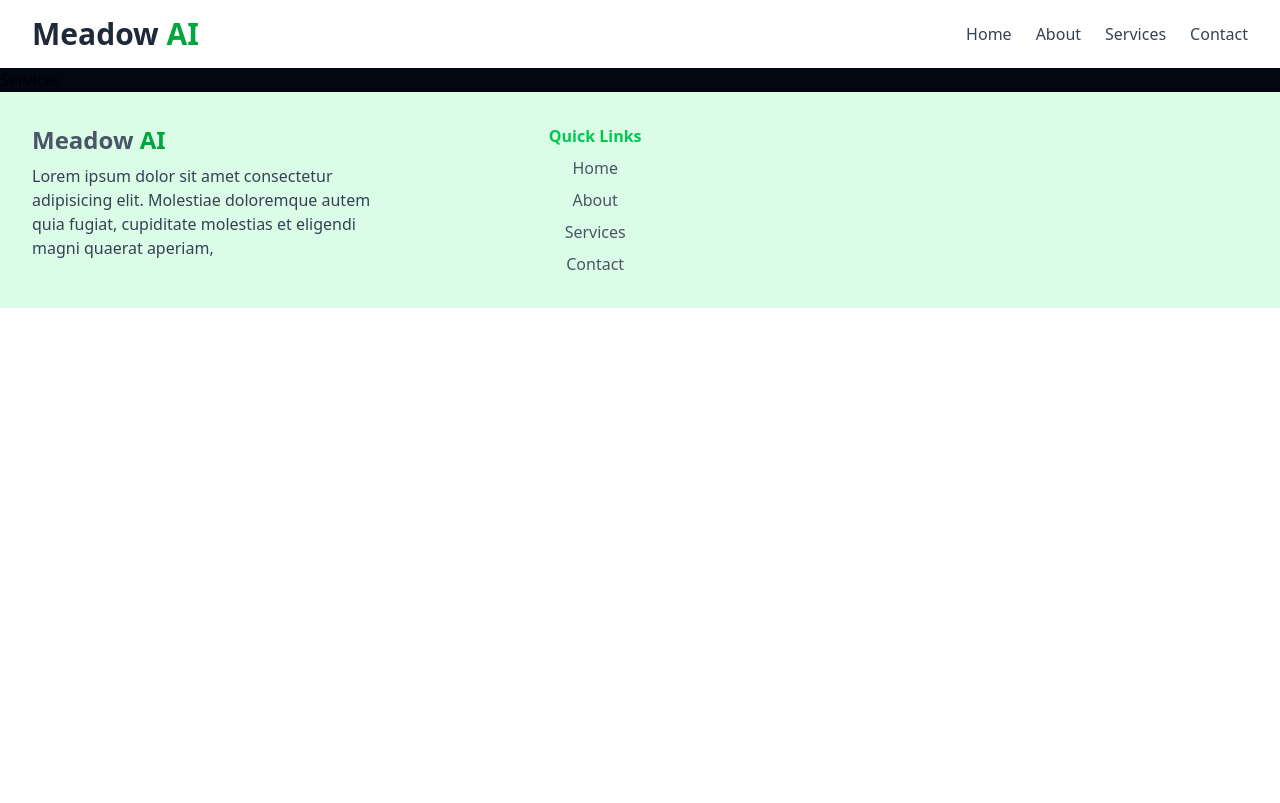
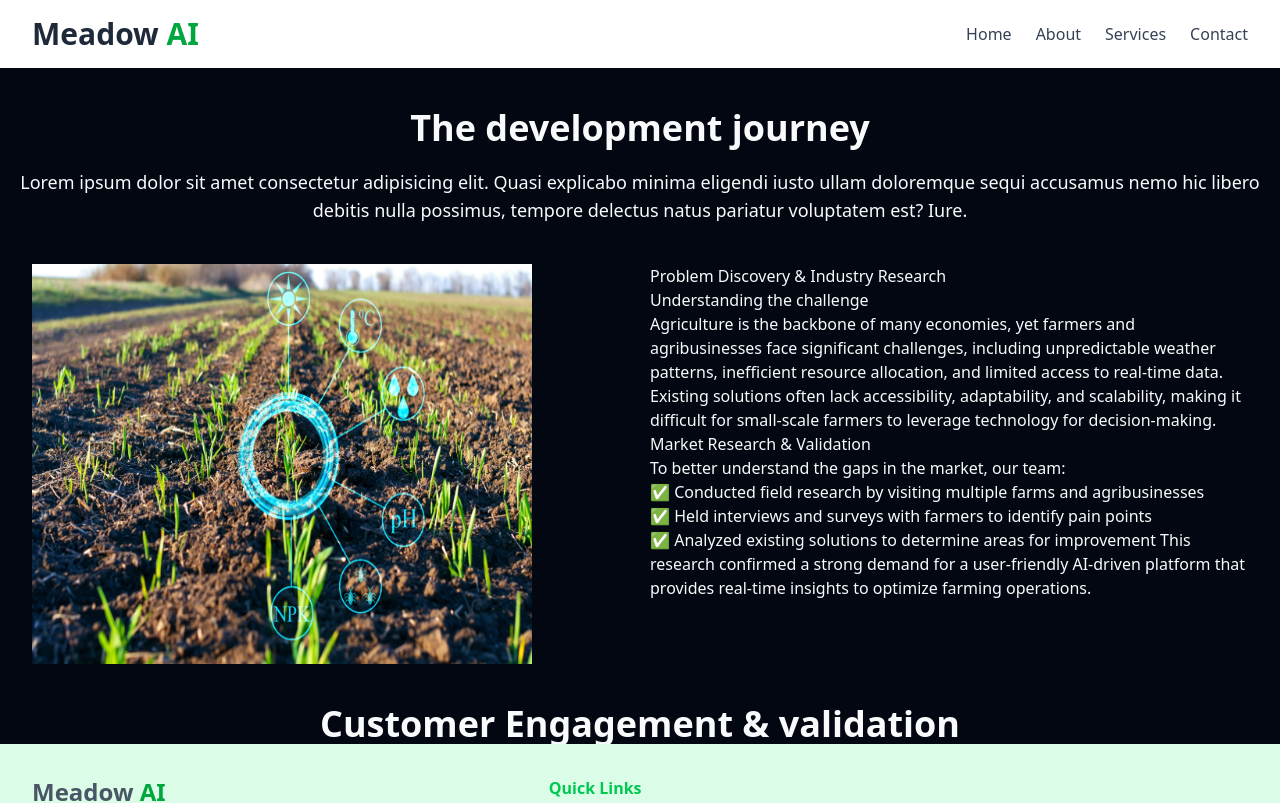
Before and after one commit to GEO-HACK/meadow-ai, a React (Vite) app: page /Services in a window 1280 px wide. Shown: the top 803 px of the page. Built offline with nearby package versions, Linux system fonts and the light colour scheme.

Commit message:
building the journey page

```diff
--- a/src/pages/Services.jsx
+++ b/src/pages/Services.jsx
@@ -1,9 +1,65 @@
-import React from 'react'
+import React from "react";
 
 const Services = () => {
   return (
-    <div>Services</div>
-  )
-}
+    <div>
+      <h1 className="text-center text-4xl font-bold text-gray-50 mt-10">
+        The development journey
+      </h1>
+      <p className="text-center text-lg text-gray-50 mt-5">
+        Lorem ipsum dolor sit amet consectetur adipisicing elit. Quasi explicabo
+        minima eligendi iusto ullam doloremque sequi accusamus nemo hic libero
+        debitis nulla possimus, tempore delectus natus pariatur voluptatem est?
+        Iure.
+      </p>
 
-export default Services
+      <section className="flex flex-raw justify-center mt-10 text-gray-50  gap-5 px-8">
+        <div className="flex-1">
+          <img src="/about.jpg" alt="" className="w-[500px] h-[400px]" />
+        </div>
+        <div className="flex-1">
+          <h1>Problem Discovery & Industry Research</h1>
+          <h2>Understanding the challenge</h2>
+          <p>
+            Agriculture is the backbone of many economies, yet farmers and
+            agribusinesses face significant challenges, including unpredictable
+            weather patterns, inefficient resource allocation, and limited
+            access to real-time data. Existing solutions often lack
+            accessibility, adaptability, and scalability, making it difficult
+            for small-scale farmers to leverage technology for decision-making.
+          </p>
+
+          <h2>Market Research & Validation</h2>
+          <p>
+            To better understand the gaps in the market, our team:
+            <ol>
+              <li>
+                ✅ Conducted field research by visiting multiple farms and
+                agribusinesses
+                <li>
+                  ✅ Held interviews and surveys with farmers to identify pain
+                  points
+                </li>
+                <li>
+                  ✅ Analyzed existing solutions to determine areas for
+                  improvement This
+                </li>
+              </li>
+            </ol>
+            research confirmed a strong demand for a user-friendly AI-driven
+            platform that provides real-time insights to optimize farming
+            operations.
+          </p>
+        </div>
+      </section>
+      <section  className="mt-10">
+        <div className="flex items-center justify-center">
+          <h1 className="text-4xl text-gray-50 font-bold">Customer Engagement & validation</h1>
+        </div>
+
+      </section>
+    </div>
+  );
+};
+
+export default Services;
```
